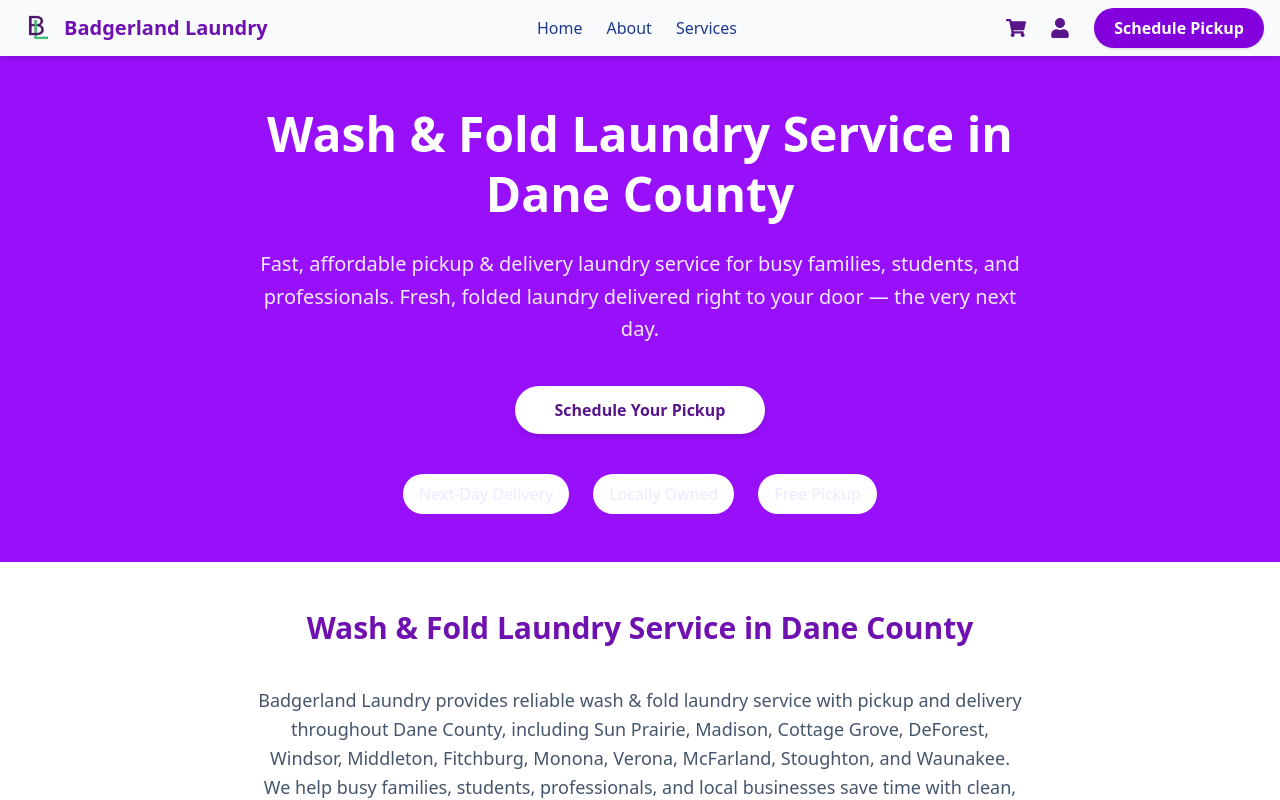
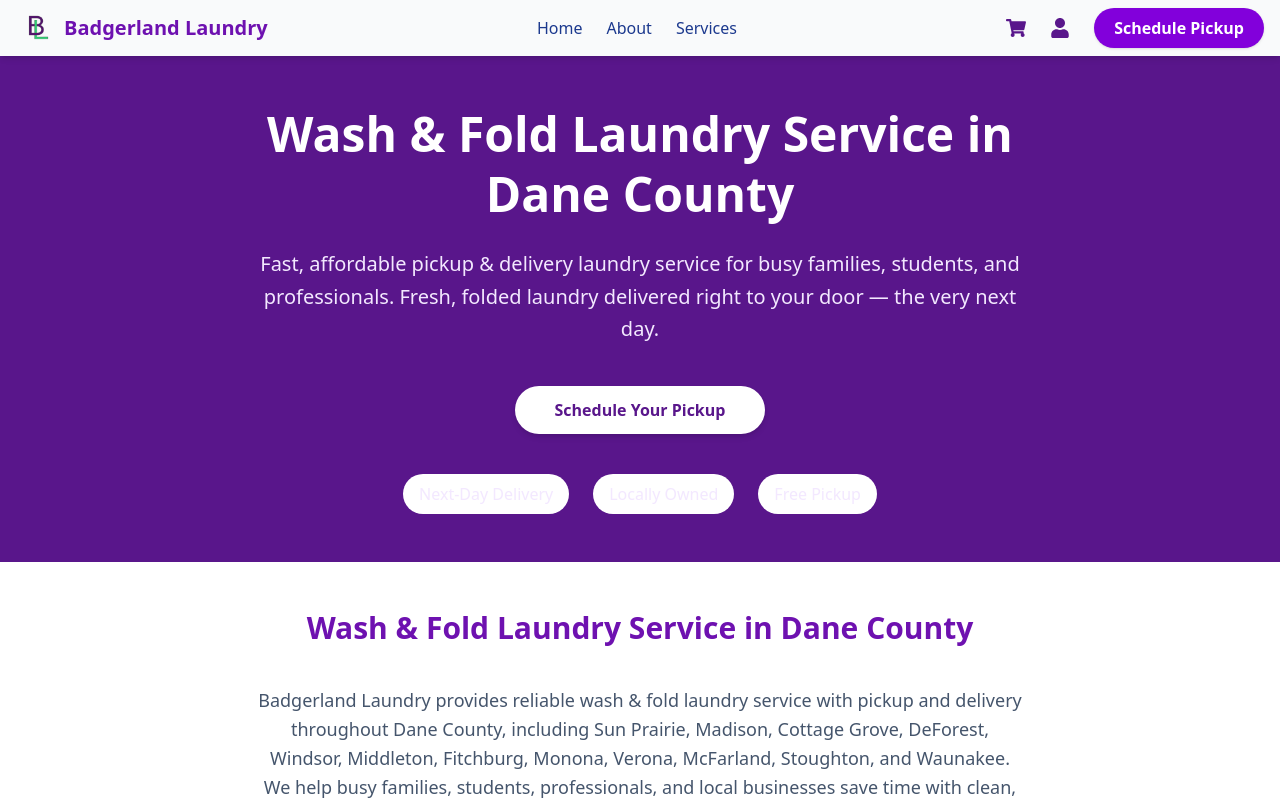
Before and after one commit to Badgerland608/BadgerlandSite, a React (Vite) app: page / in a window 1280 px wide. Shown: the top 800 px of the page. Built offline with nearby package versions, Linux system fonts and the light colour scheme; no server answers.

Commit message:
Update Hero.jsx

```diff
--- a/src/Hero.jsx
+++ b/src/Hero.jsx
@@ -11,7 +11,7 @@ function Hero({ setShowModal }) {
       ></div>
 
       {/* Purple Overlay */}
-      <div className="absolute inset-0 bg-purple-600 bg-opacity-10"></div>
+      <div className="absolute inset-0 bg-purple-900 bg-opacity-10"></div>
       {/* Content */}
       <div className="relative z-10 max-w-3xl mx-auto">
         <h1 className="text-4xl md:text-5xl font-extrabold mb-6 leading-tight">
```
